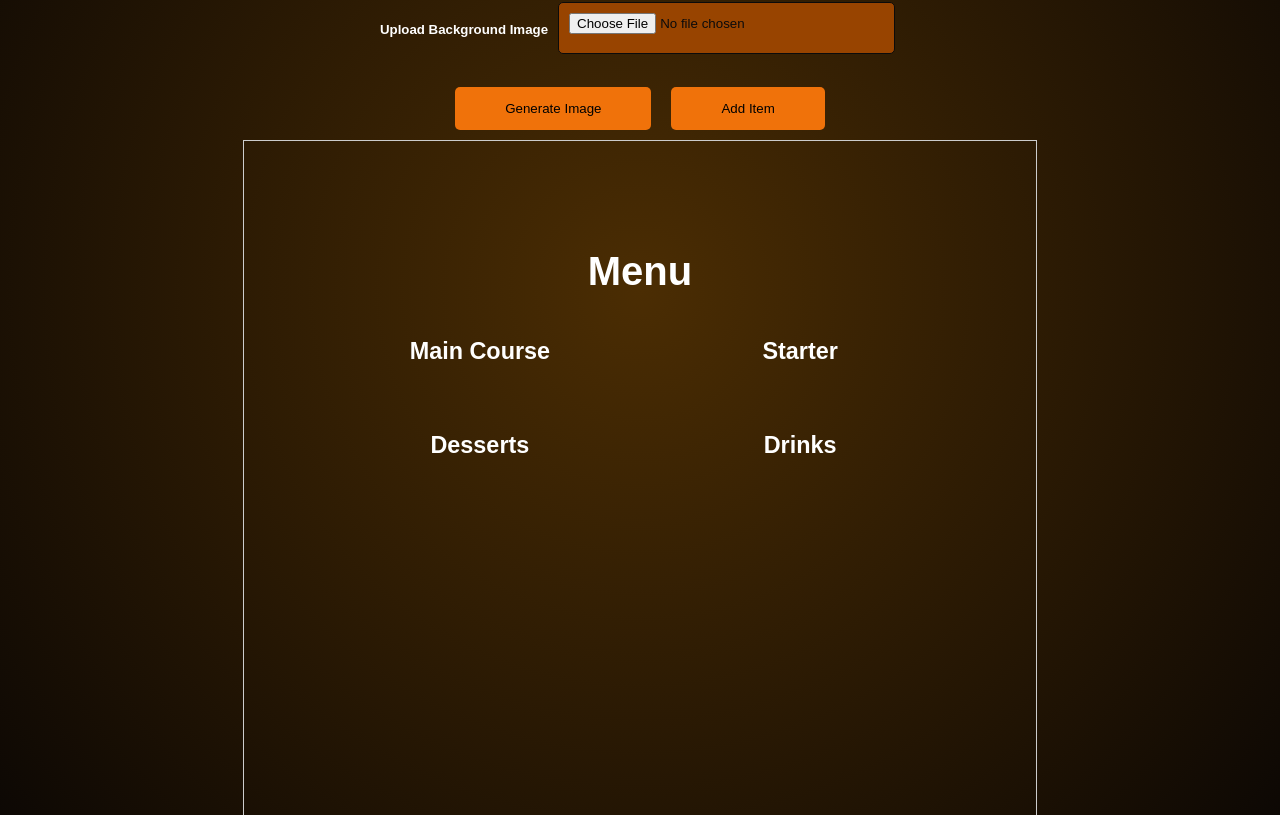
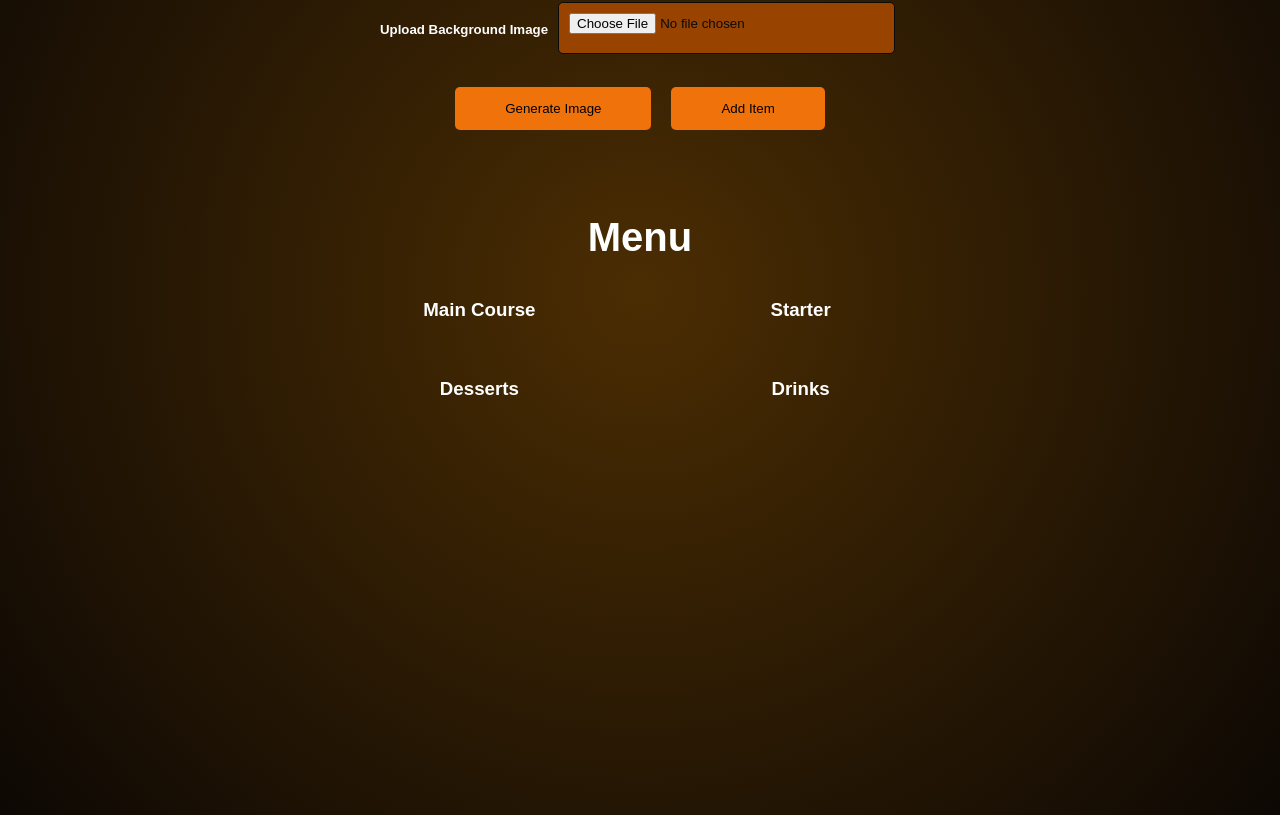
Before and after one commit to aziza251/Menu_Generator, a React (Create React App) app: page /menu-generate in a window 1280 px wide. Shown: the part 425-1240 px from the top of the page. Built offline with nearby package versions, Linux system fonts and the light colour scheme.

Commit message:
menu design fixed

```diff
--- a/src/Pages/Menu_generate.js
+++ b/src/Pages/Menu_generate.js
@@ -74,10 +74,31 @@ function Menu_generate() {
 
   const generatePDF = () => {
     const menuElement = document.getElementById("menu");
-    html2canvas(menuElement).then((canvas) => {
+    const pdf = new jsPDF("p", "mm", "a4"); // Portrait mode, millimeters, A4 size
+
+    const pageWidth = pdf.internal.pageSize.getWidth();
+    const pageHeight = pdf.internal.pageSize.getHeight();
+
+    html2canvas(menuElement, { scale: 2 }).then((canvas) => {
       const imgData = canvas.toDataURL("image/png");
-      const pdf = new jsPDF();
-      pdf.addImage(imgData, "PNG", 0, 0, 210, 297); // A4 dimensions in mm
+
+      const imgWidth = pageWidth;
+      const imgHeight = (canvas.height * imgWidth) / canvas.width; // Maintain aspect ratio
+
+      let yPosition = 0;
+      let remainingHeight = imgHeight;
+
+      // Add images to pages
+      while (remainingHeight > 0) {
+        pdf.addImage(imgData, "PNG", 0, yPosition, imgWidth, imgHeight);
+        remainingHeight -= pageHeight;
+        yPosition -= pageHeight;
+
+        if (remainingHeight > 0) {
+          pdf.addPage();
+        }
+      }
+
       pdf.save("menu.pdf");
     });
   };
@@ -231,7 +252,10 @@ function Menu_generate() {
                           src={menuItem.mainCourseImage}
                           className="food-image"
                         />
-                        <span>{menuItem.mainCourse}</span>
+                        <span style={{ marginRight: "10px" }}>
+                          {menuItem.mainCourse}
+                        </span>
+
                         <span>${menuItem.mainCoursePrice}</span>
                       </div>
                     )
@@ -251,7 +275,9 @@ function Menu_generate() {
                           src={menuItem.starterImage}
                           className="food-image"
                         />
-                        <span>{menuItem.starter}</span>
+                        <span style={{ marginRight: "10px" }}>
+                          {menuItem.starter}
+                        </span>
                         <span>${menuItem.starterPrice}</span>
                       </div>
                     )
@@ -271,7 +297,9 @@ function Menu_generate() {
                           src={menuItem.dessertImage}
                           className="food-image"
                         />
-                        <span>{menuItem.dessert}</span>
+                        <span style={{ marginRight: "10px" }}>
+                          {menuItem.dessert}
+                        </span>
                         <span>${menuItem.dessertPrice}</span>
                       </div>
                     )
@@ -291,7 +319,9 @@ function Menu_generate() {
                           src={menuItem.drinksImage}
                           className="food-image"
                         />
-                        <span>{menuItem.drinks}</span>
+                        <span style={{ marginRight: "10px" }}>
+                          {menuItem.drinks}
+                        </span>
                         <span>${menuItem.drinksPrice}</span>
                       </div>
                     )
--- a/src/Pages/pages_styles/Menu_Generate.css
+++ b/src/Pages/pages_styles/Menu_Generate.css
@@ -27,29 +27,26 @@ body{
   }
 
   .menu {
-    width: 80%;
-    margin: 0 auto;
-    padding: 20px;
-    min-height: 500px;
-    background-size: cover;
+    width: 210mm; /* A4 width in millimeters */
+    height: 297mm; /* A4 height in millimeters */
+    background-size: cover; /* Ensure the background covers the whole container */
     background-repeat: no-repeat;
-    color: white;
-    font-size: 20px;
-    border: 1px solid #ccc;
+    margin: auto; /* Center it if needed */
+    padding: 20mm; /* Add some padding for content */
+    box-sizing: border-box;
   }
-
   .menu h2 {
     text-align: center;
     font-size:40px;
     margin-bottom: 20px;
+    margin-top: 0px;
     color: white;
   }
 
   .menu-grid {
-    display: grid;
-    grid-template-columns: 1fr 1fr; /* Two columns */
-    justify-items: center;
-    margin-bottom: 20px;
+    display: flex;
+    flex-wrap: wrap;
+    justify-content: space-between;
   }
 
   .menu-row {
@@ -60,17 +57,15 @@ body{
   }
 
   .menu-column {
-    width: 45%;
-    text-align: center;
-    display: flex;
-    flex-direction: column;
-    align-items: center;
+    flex: 1 1 45%; /* Each column takes up 45% of the width */
+    margin-bottom: 20px;
+    color: white;
+
   }
   .menu-item {
     display: flex;
-    justify-content: space-between;
     align-items: center;
-    gap: 15px;
+    margin-bottom: 10px;
   }
   .menu-center {
     text-align: center;
@@ -79,12 +74,10 @@ body{
   }
 
   .food-image {
-    width: 80px;
-    height: 80px;
-    object-fit: cover;
-    margin: 10px 0;
+    width: 50px; /* Adjust as necessary */
+    height: 50px;
+    margin-right: 10px;
     border-radius: 50%;
-    border-color: transparent;
   }
 
   button {
@@ -128,3 +121,24 @@ body{
   height: 50px;
   margin-right: 10px;
 }
+@media print {
+  .menu {
+    width: 210mm; /* A4 width */
+    min-height: 297mm; /* Minimum A4 height */
+    margin: 0 auto;
+    padding: 10mm; /* Uniform padding */
+    background-color: white; /* Ensure no transparency */
+    page-break-after: always;
+  }
+
+  .menu-grid {
+    display: flex;
+    flex-direction: column;
+    gap: 10mm; /* Add spacing */
+  }
+
+  .menu-item {
+    page-break-inside: avoid; /* Avoid splitting content */
+    margin-bottom: 10mm;
+  }
+}
```
